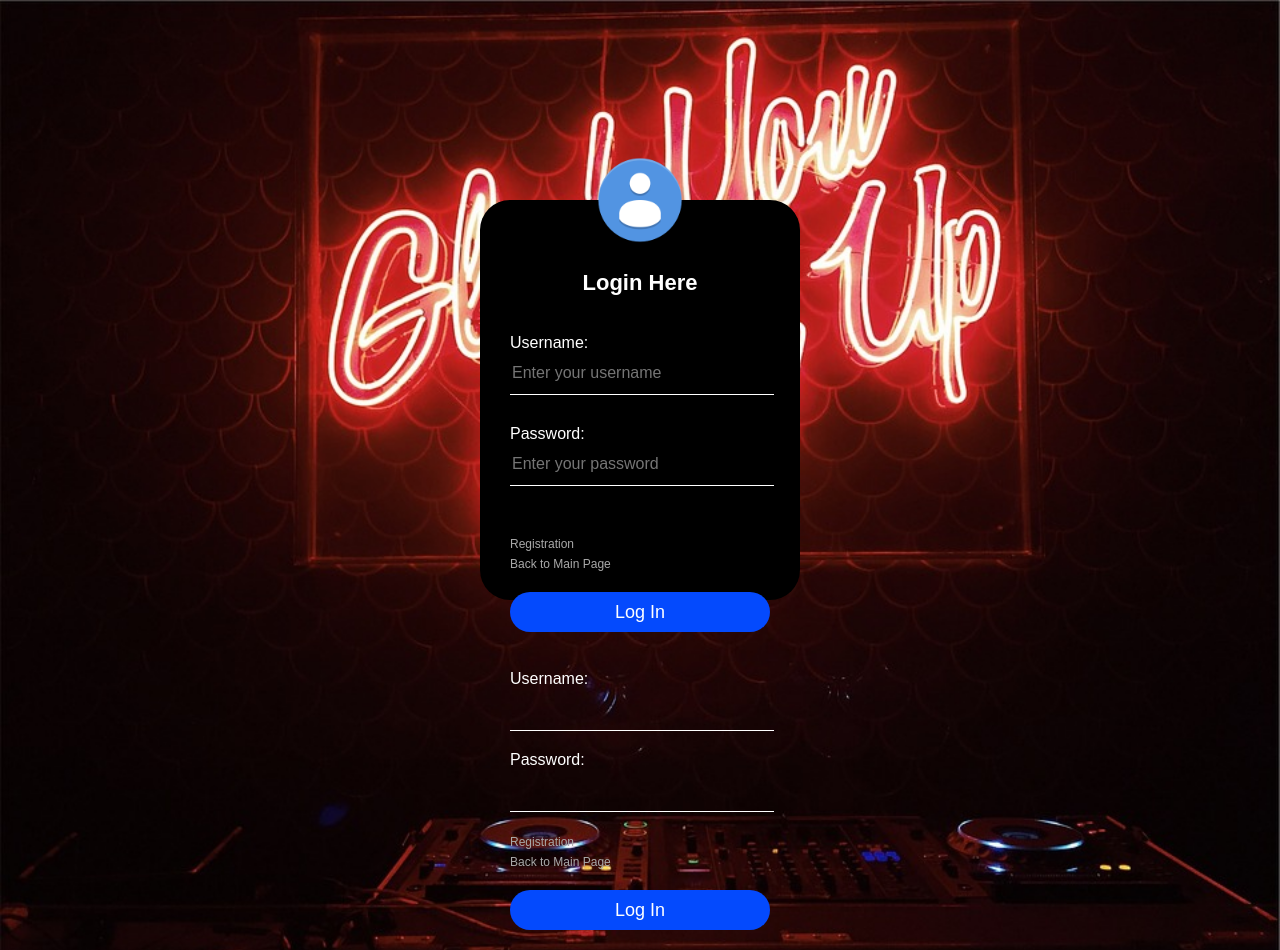
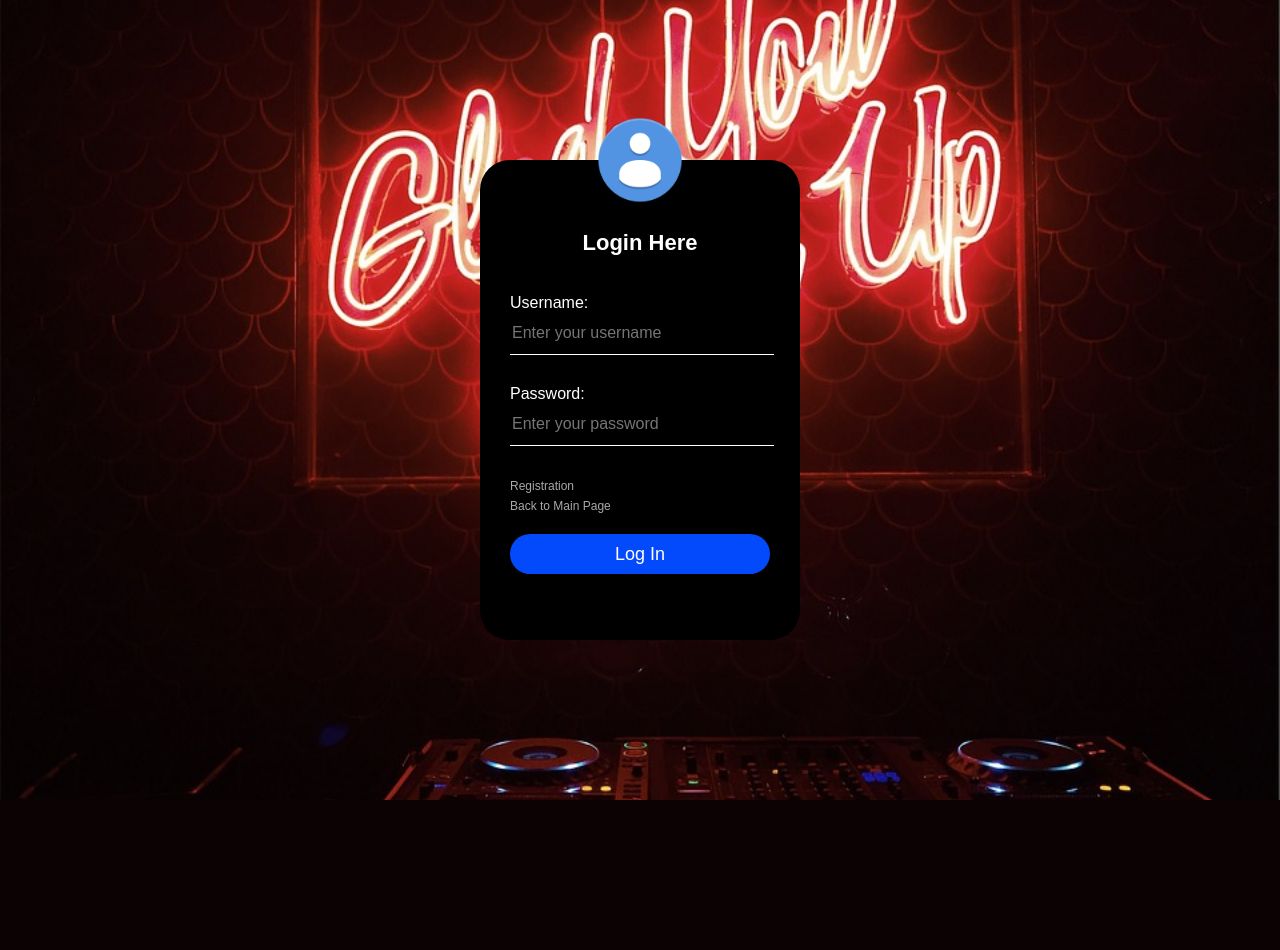
Before and after one commit to ekaikas/Project_Team11, a PHP site: page /Login_Page.php in a window 1280 px wide. After the commit the page ends 800 px from the top, so only its background shows below. Run offline with PHP 8.4, Linux system fonts and the light colour scheme.

Commit message:
jQuery_03
merging conflicts solved

```diff
--- a/Log_style.css
+++ b/Log_style.css
@@ -18,7 +18,7 @@ p
 .loginbox
 {
    width: 320px;
-   height: 400px;
+   height: 480px;
    background: #000;
    color: #fff;
    top: 50%;
@@ -80,7 +80,7 @@ input:-webkit-autofill:active  {
     -webkit-box-shadow: 0 0 0 30px black inset !important;
     -webkit-text-fill-color: white;
 }
-.loginbox input[type="button"]
+.loginbox input[type="submit"]
 {
     border: none;
     outline: none;
@@ -90,7 +90,7 @@ input:-webkit-autofill:active  {
     font-size: 18px;
     border-radius: 20px;
 }
-.loginbox input[type="button"]:hover
+.loginbox input[type="submit"]:hover
 {
     cursor: pointer;
     background: #ffc107;
@@ -108,7 +108,10 @@ input:-webkit-autofill:active  {
 
 /***************form validations******************************/
 
-
+.message {
+text-align: center;
+color: #e74c3c;
+}
 .form-control {
 	margin-bottom: 0px;
 	padding-bottom: 10px;
--- a/Login_Page.php
+++ b/Login_Page.php
@@ -17,7 +17,7 @@
         <h1>Login Here</h1>
 
         <form name="form_login" method="post" action="" id="form" class="form">
-            <div id="message"></div>
+            <div class="message" id="message"></div>
             <br>
             <div class="form-control">
                 <label for="username">Username:</label>
@@ -29,29 +29,14 @@
                 <input type="password" name="password" placeholder="Enter your password" id="form_password"><br>
                 <small>Error message</small>
             </div>
-            <br>
+
             <a href="Registration_Page.php">Registration</a>
             <br>
             <a href="index.php">Back to Main Page</a>
             <br>
             <br>
-            <input type="button" name="submit" value="Log In" id="but_submit">
-
-
-        <form name="form_login" method="post" action="">
-            <div id="message"></div>
-            <br>
-            Username: <input type="text" name="username" id="form_username"><br>
-            Password: <input type="password" name="password" id="form_password">
-            <br>
-            <a href="Registration_Page.php">Registration</a>
-            <br>
-            <a href="index.php">Back to Main Page</a>
-            <br>
-            <br>
-            <input type="button" name="submit" value="Log In" id="but_submit">
+            <input type="submit" name="submit" value="Log In" id="but_submit">
         </form>
-
     </div>
 </body>
 
@@ -82,6 +67,10 @@
                     }
                 });
             }
+            else
+            {
+                $("#message").html('All fields are mandatory!');
+            }
         });
 
     });
--- a/Registration_Page.php
+++ b/Registration_Page.php
@@ -49,7 +49,7 @@ include_once 'registration.php';
             </div>
             <div class="form-control">
                 <label for="username">Confirm password:</label>
-                <input type="password" name="password" placeholder="Confirm your password" id="password2"><br>
+                <input type="password" name="password2" placeholder="Confirm your password" id="password2"><br>
                 <small>Error message</small>
             </div>
                 <a href="Login_Page.php">Login</a>
```
Also changed, not shown: registration.php (+1 -9 lines).
